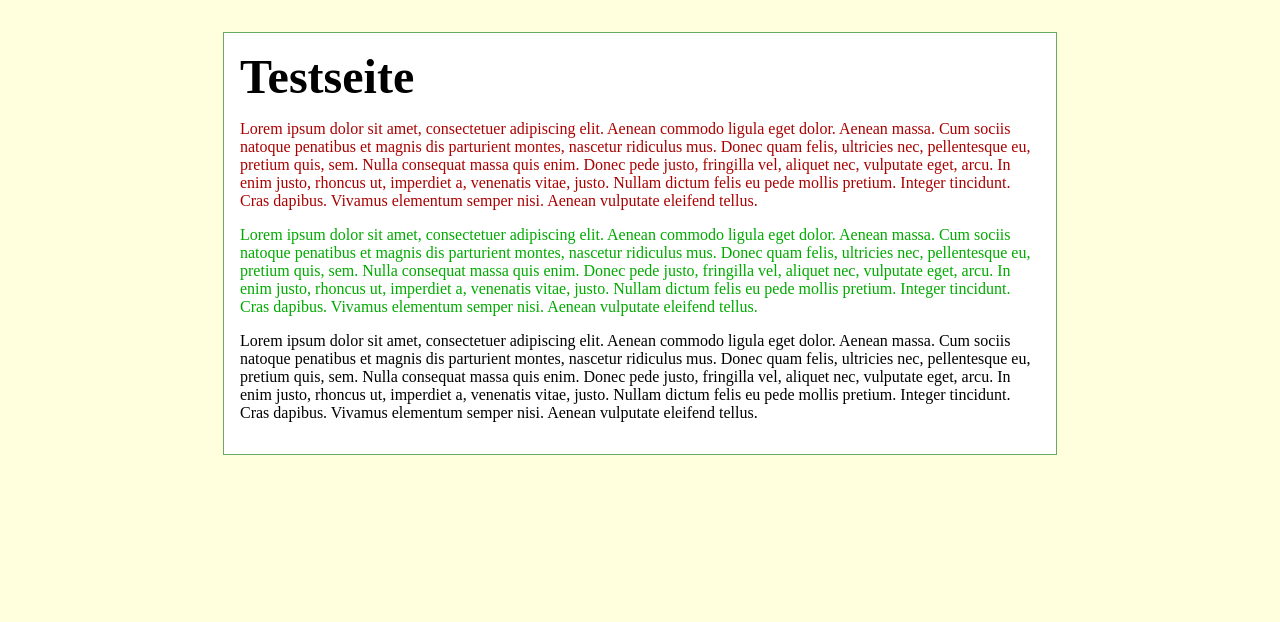
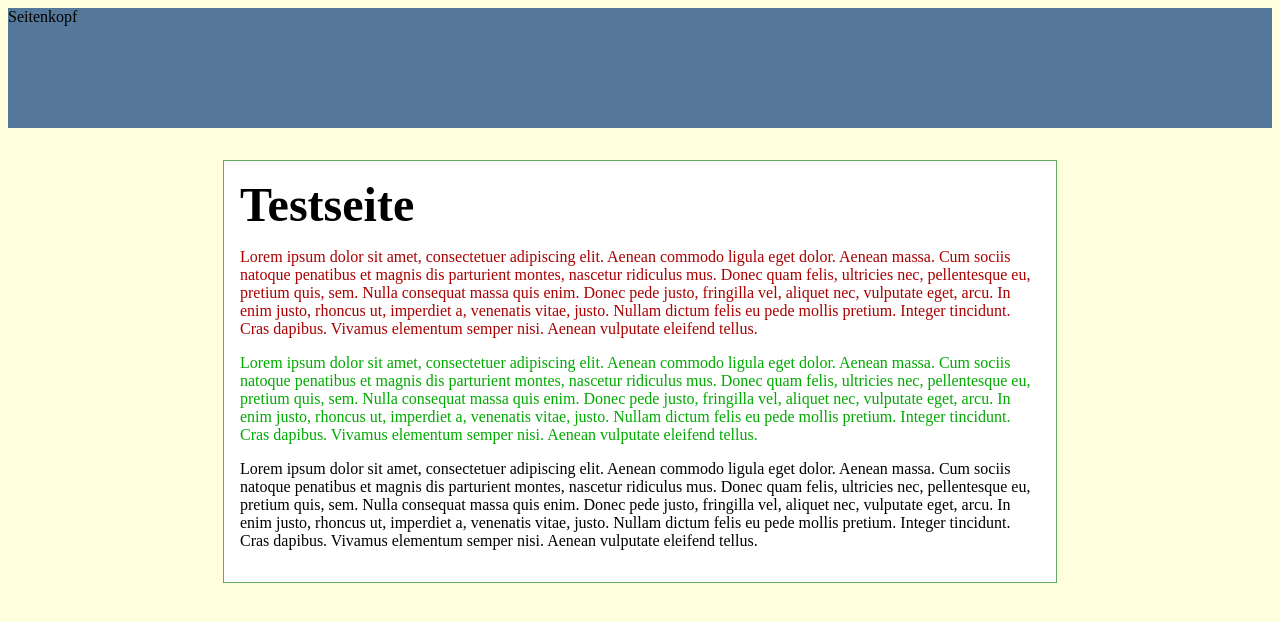
Before and after one commit to cjohannes/test001, a plain HTML site: page index.html in a window 1280 px wide. Drawn offline with Linux system fonts and the light colour scheme.

Commit message:
add header

```diff
--- a/index.html
+++ b/index.html
@@ -8,6 +8,9 @@
 	<title>Testseite</title>
 </head>
 <body>
+
+<div id="header">Seitenkopf</div>
+
 
 <div id="page">
 
--- a/style.css
+++ b/style.css
@@ -1,5 +1,9 @@
 body{
 	background-color: #ffffdd;
+}
+#header{
+	height: 120px;
+	background-color: #557799;
 }
 
 #page{
```
